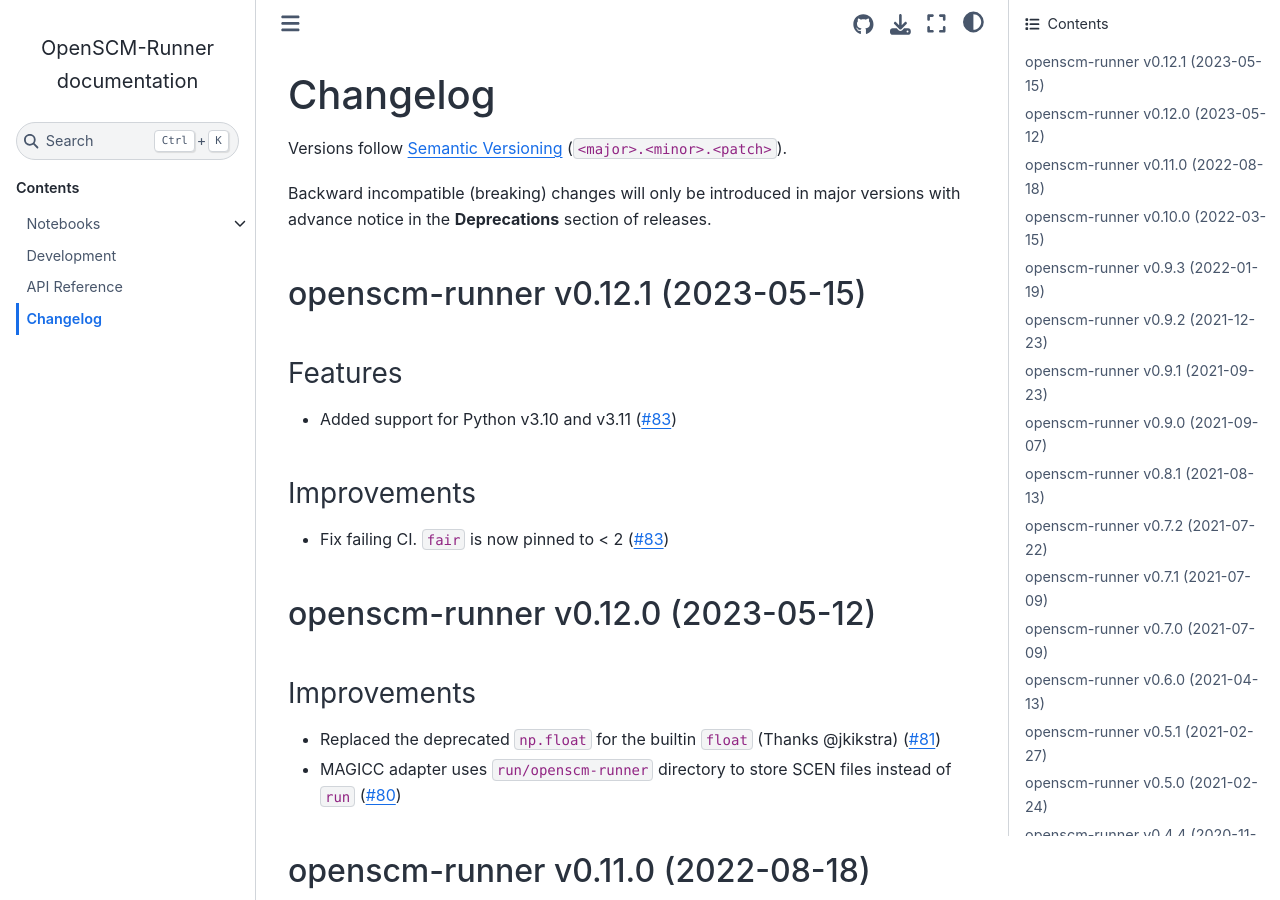
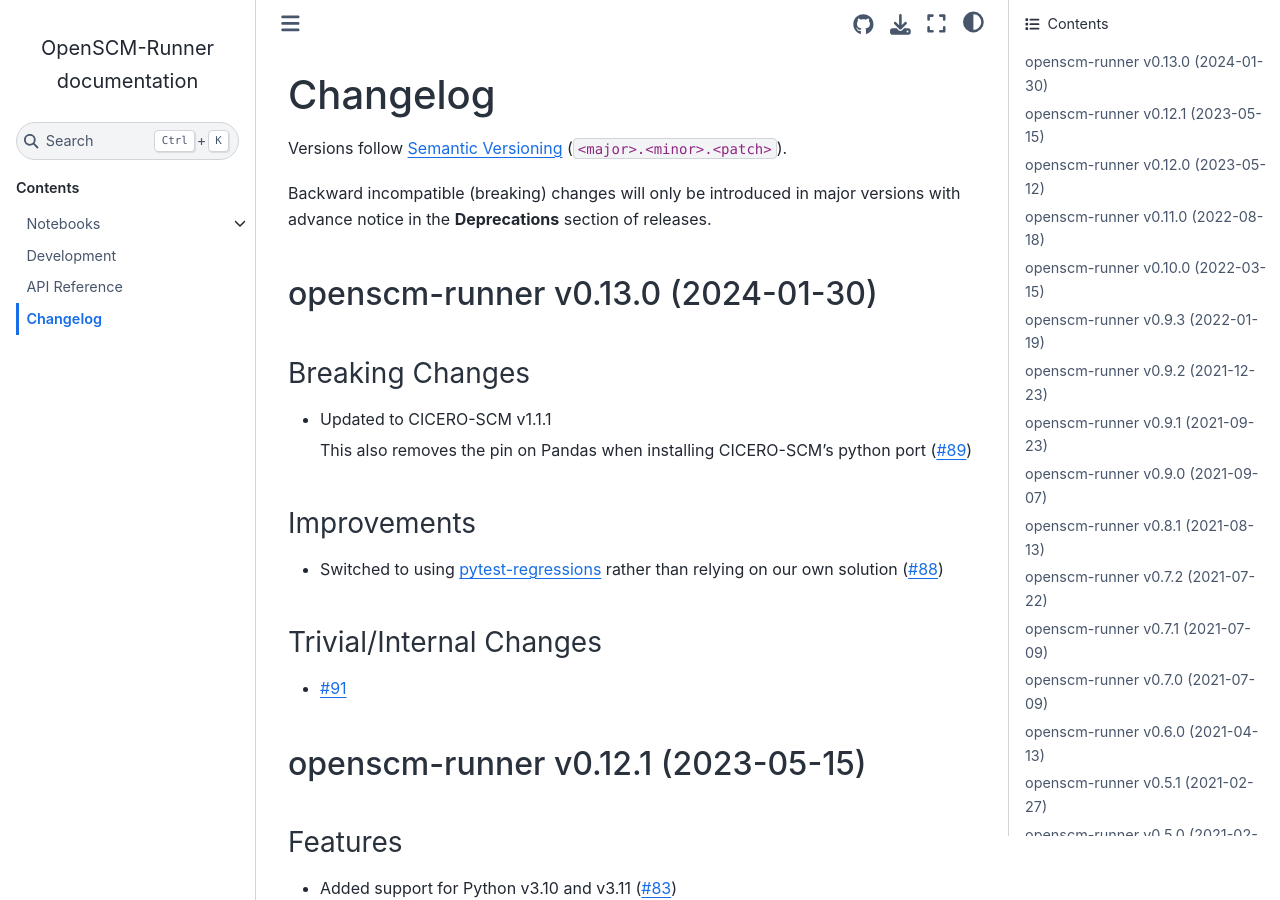
Before and after one commit to openscm/openscm-runner, a Sphinx documentation site: the page built from docs/source/changelog.md, in a window 1280 px wide and 900 px high. Built offline with Sphinx 7.4.7 and the Sphinx Book theme 1.1.4, drawn with Linux system fonts in a browser that asks for light colours; pages that are not in the unit, such as notebooks, are missing from menus.

Commit message:
bump: version 0.12.1 -> 0.13.0

```diff
--- a/docs/source/changelog.md
+++ b/docs/source/changelog.md
@@ -17,6 +17,24 @@
 -->
 
 <!-- towncrier release notes start -->
+
+## openscm-runner v0.13.0 (2024-01-30)
+
+
+### Breaking Changes
+
+- Updated to CICERO-SCM v1.1.1
+
+  This also removes the pin on Pandas when installing CICERO-SCM's python port ([#89](https://github.com/openscm/openscm-runner/pulls/89))
+
+### Improvements
+
+- Switched to using [pytest-regressions](https://pytest-regressions.readthedocs.io/en/latest) rather than relying on our own solution ([#88](https://github.com/openscm/openscm-runner/pulls/88))
+
+### Trivial/Internal Changes
+
+- [#91](https://github.com/openscm/openscm-runner/pulls/91)
+
 
 ## openscm-runner v0.12.1 (2023-05-15)
 
--- a/pyproject.toml
+++ b/pyproject.toml
@@ -1,7 +1,7 @@
 [tool.poetry]
 name = "openscm-runner"
 keywords = ["openscm", "runner", "python", "simple", "climate", "model"]
-version = "0.12.1"
+version = "0.13.0"
 description = "Thin wrapper to run emissions scenarios with simple climate models"
 authors = [
     "Zebedee Nicholls <zebedee.nicholls@climate-energy-college.org>",
```
Also changed, not shown: changelog/88.improvement.md (deleted, +0 -1 lines), changelog/89.breaking.md (deleted, +0 -3 lines), changelog/91.trivial.md (deleted, +0 -3 lines).
